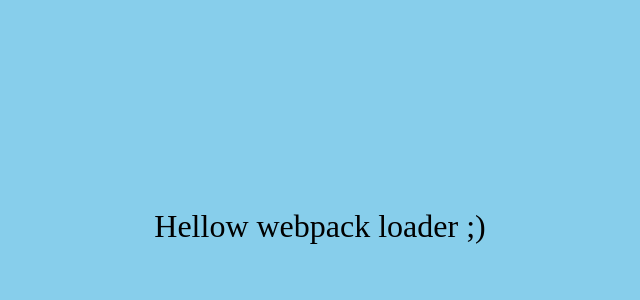
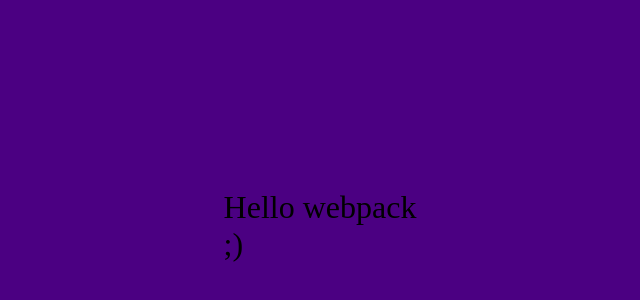
Before and after one commit to doneber/webpack-course, a website built with webpack: page src/index.html in a window 1280 px wide. Shown: the part 182-482 px from the top of the page, without its empty margins (320-960 px from the left). Built offline with nearby package versions, Linux system fonts and the light colour scheme; files whose address does not match are found by name.

Commit message:
Add 'HtmlWebpackPlugin'

```diff
--- a/src/css/index.css
+++ b/src/css/index.css
@@ -1,6 +1,6 @@
 body {
 
-	background: skyblue;
+	background: indigo;
 	height: 100vh;
 	display: flex;
 	align-items: center;
--- a/src/js/index.js
+++ b/src/js/index.js
@@ -2,5 +2,5 @@
 
 
 window.onload = function () {
-	document.body.innerHTML = "<p>Hellow webpack loader ;)</p>"
+	document.body.innerHTML = "<p>Hello webpack <br> ;) </p>"
 }
--- a/webpack.config.js
+++ b/webpack.config.js
@@ -1,5 +1,6 @@
 const path = require('path')
 const MiniCssExtractPlugin = require('mini-css-extract-plugin')
+const HtmlWebpackPlugin = require('html-webpack-plugin')
 
 module.exports = {
 	entry: {
@@ -25,6 +26,7 @@
 		]
 	},
 	plugins: [
+		new HtmlWebpackPlugin(),
 		new MiniCssExtractPlugin({
 			filename: 'css/[name].css'
 		})
```
